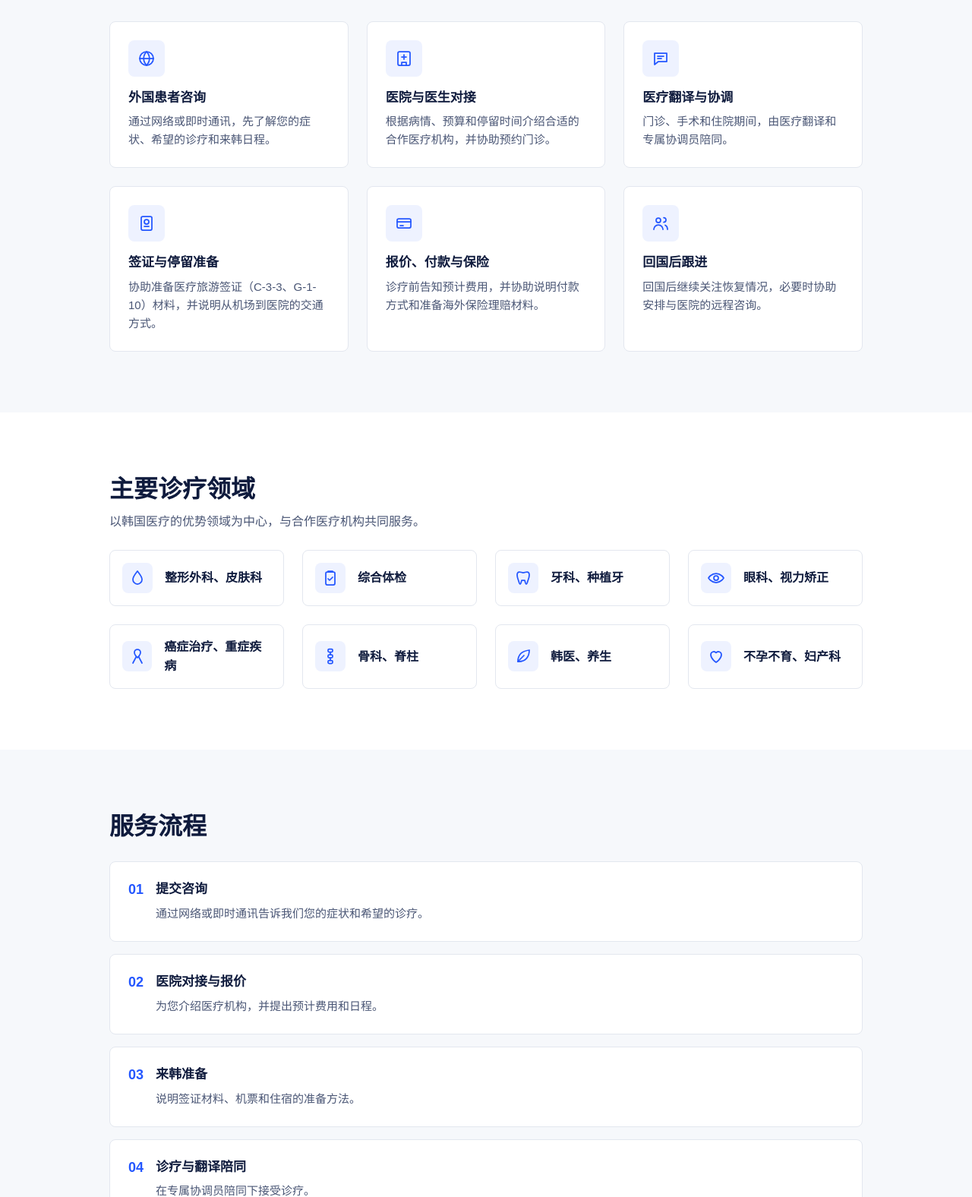
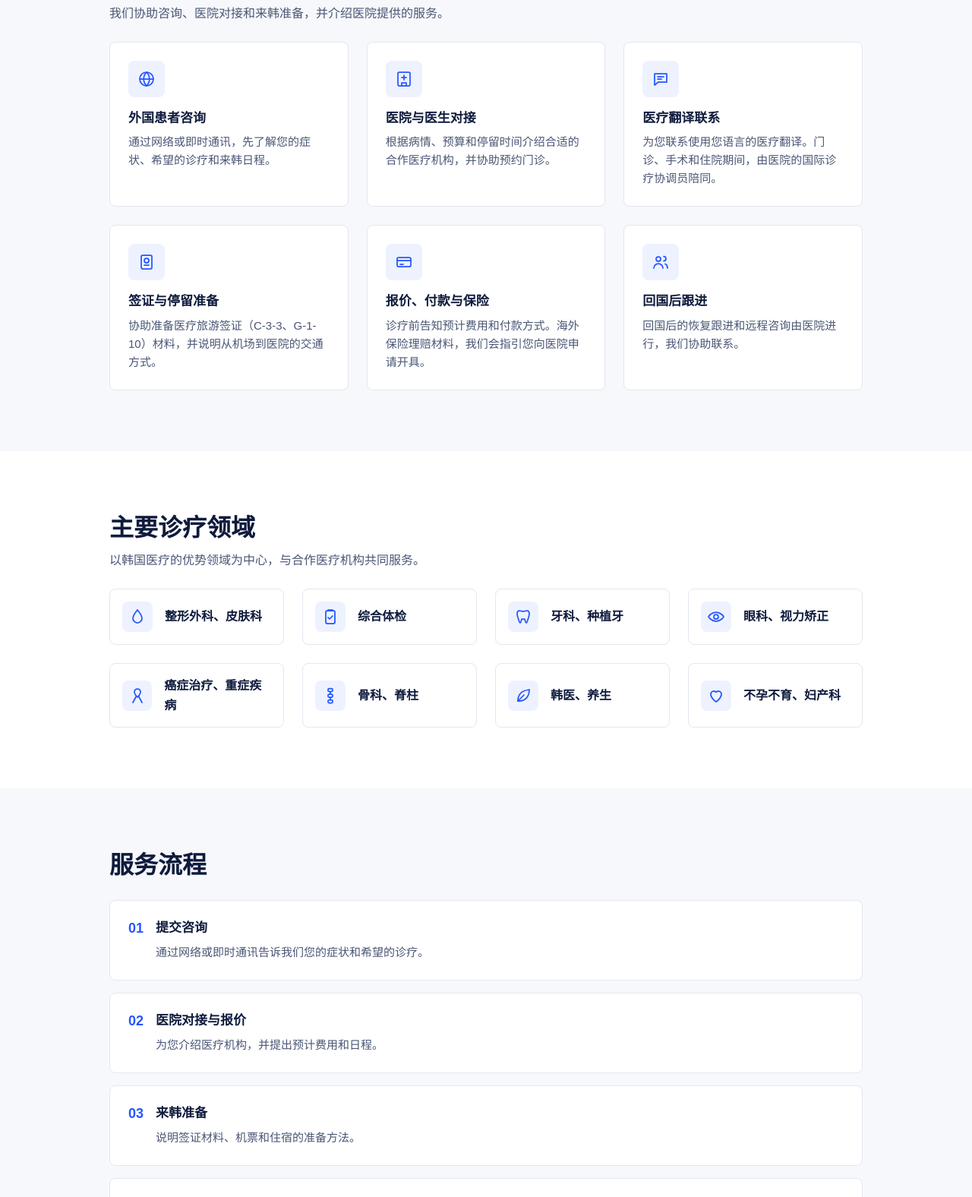
Before and after one commit to taewan4567-pixel/olla-mnp-homepage, a plain HTML site: page zh/medical.html in a window 1280 px wide. Shown: the part 1224-2800 px from the top of the page at 76% size. Drawn offline with Linux system fonts and the light colour scheme; a web font is replaced by a local one.

Commit message:
문구: 코디네이터·원격 상담·보험 서류·귀국 뒤 관리는 병원 제공, 저희는 연결·안내 (zh)

```diff
--- a/zh/medical.html
+++ b/zh/medical.html
@@ -4,9 +4,9 @@
   <meta charset="UTF-8">
   <meta name="viewport" content="width=device-width, initial-scale=1">
   <title>就医指南 | Olla Guide</title>
-  <meta name="description" content="为外国患者提供医院对接、医疗翻译、签证与停留准备及回国后跟进。韩国大邱广域市登记的外国患者招揽机构。">
+  <meta name="description" content="为外国患者提供医院对接、医疗翻译、签证与停留准备及回国后跟进指引。韩国大邱广域市登记的外国患者招揽机构。">
   <meta property="og:title" content="就医指南 | Olla Guide">
-  <meta property="og:description" content="为外国患者提供医院对接、医疗翻译、签证与停留准备及回国后跟进。韩国大邱广域市登记的外国患者招揽机构。">
+  <meta property="og:description" content="为外国患者提供医院对接、医疗翻译、签证与停留准备及回国后跟进指引。韩国大邱广域市登记的外国患者招揽机构。">
   <meta property="og:type" content="website">
   <meta property="og:url" content="https://ollamnpsolution.com/zh/medical.html">
   <link rel="canonical" href="https://ollamnpsolution.com/zh/medical.html">
@@ -43,7 +43,7 @@
   <section class="page-hero"><div class="container">
     <span class="kicker">大邱广域市登记的外国患者招揽机构</span>
     <h1>赴韩就医指南</h1>
-    <p class="lead">从初次咨询到医院对接、翻译陪同以及回国后的跟进，我们都会协助您。</p>
+    <p class="lead">我们协助您完成咨询、医院对接和翻译联系。回国后的跟进由医院继续负责，我们会为您指引。</p>
     <div class="btn-row"><a class="btn" href="#contact">在线咨询</a><a class="btn btn-line" href="#process">查看服务流程</a></div>
     <nav class="chips" aria-label="赴韩就医指南"><a class="chip" href="#about">公司介绍</a><a class="chip" href="#services">服务内容</a><a class="chip" href="#fields">诊疗领域</a><a class="chip" href="#process">服务流程</a><a class="chip" href="#why">选择我们的理由</a><a class="chip" href="#official">官方机构信息</a><a class="chip" href="#contact">咨询</a></nav>
   </div></section>
@@ -62,14 +62,14 @@
 
   <section class="sec alt" id="services"><div class="container">
     <h2>服务内容</h2>
-    <p class="sec-desc">从咨询到回国后的跟进，我们陪您完成每一步。</p>
+    <p class="sec-desc">我们协助咨询、医院对接和来韩准备，并介绍医院提供的服务。</p>
     <div class="grid g3">
       <article class="card"><div class="icon"><svg viewBox="0 0 24 24" width="24" height="24" fill="none" stroke="currentColor" stroke-width="1.75" stroke-linecap="round" stroke-linejoin="round" aria-hidden="true"><circle cx="12" cy="12" r="9"/><path d="M3 12h18"/><path d="M12 3c2.5 2.6 3.8 5.6 3.8 9s-1.3 6.4-3.8 9c-2.5-2.6-3.8-5.6-3.8-9S9.5 5.6 12 3z"/></svg></div><h3>外国患者咨询</h3><p>通过网络或即时通讯，先了解您的症状、希望的诊疗和来韩日程。</p></article>
       <article class="card"><div class="icon"><svg viewBox="0 0 24 24" width="24" height="24" fill="none" stroke="currentColor" stroke-width="1.75" stroke-linecap="round" stroke-linejoin="round" aria-hidden="true"><rect x="4" y="3" width="16" height="18" rx="2"/><path d="M12 7v6M9 10h6"/><path d="M9 21v-4h6v4"/></svg></div><h3>医院与医生对接</h3><p>根据病情、预算和停留时间介绍合适的合作医疗机构，并协助预约门诊。</p></article>
-      <article class="card"><div class="icon"><svg viewBox="0 0 24 24" width="24" height="24" fill="none" stroke="currentColor" stroke-width="1.75" stroke-linecap="round" stroke-linejoin="round" aria-hidden="true"><path d="M4 5h16v11H9l-5 4z"/><path d="M8 9h8M8 12h5"/></svg></div><h3>医疗翻译与协调</h3><p>门诊、手术和住院期间，由医疗翻译和专属协调员陪同。</p></article>
+      <article class="card"><div class="icon"><svg viewBox="0 0 24 24" width="24" height="24" fill="none" stroke="currentColor" stroke-width="1.75" stroke-linecap="round" stroke-linejoin="round" aria-hidden="true"><path d="M4 5h16v11H9l-5 4z"/><path d="M8 9h8M8 12h5"/></svg></div><h3>医疗翻译联系</h3><p>为您联系使用您语言的医疗翻译。门诊、手术和住院期间，由医院的国际诊疗协调员陪同。</p></article>
       <article class="card"><div class="icon"><svg viewBox="0 0 24 24" width="24" height="24" fill="none" stroke="currentColor" stroke-width="1.75" stroke-linecap="round" stroke-linejoin="round" aria-hidden="true"><rect x="5" y="3" width="14" height="18" rx="2"/><circle cx="12" cy="10" r="3"/><path d="M9 16h6"/></svg></div><h3>签证与停留准备</h3><p>协助准备医疗旅游签证（C-3-3、G-1-10）材料，并说明从机场到医院的交通方式。</p></article>
-      <article class="card"><div class="icon"><svg viewBox="0 0 24 24" width="24" height="24" fill="none" stroke="currentColor" stroke-width="1.75" stroke-linecap="round" stroke-linejoin="round" aria-hidden="true"><rect x="3" y="6" width="18" height="12" rx="2"/><path d="M3 10h18M7 15h4"/></svg></div><h3>报价、付款与保险</h3><p>诊疗前告知预计费用，并协助说明付款方式和准备海外保险理赔材料。</p></article>
-      <article class="card"><div class="icon"><svg viewBox="0 0 24 24" width="24" height="24" fill="none" stroke="currentColor" stroke-width="1.75" stroke-linecap="round" stroke-linejoin="round" aria-hidden="true"><circle cx="9" cy="8" r="3"/><path d="M3 20c0-3.3 2.7-6 6-6s6 2.7 6 6"/><path d="M16 4.5a3 3 0 0 1 0 6M18 14.5c1.8.8 3 2.8 3 5.5"/></svg></div><h3>回国后跟进</h3><p>回国后继续关注恢复情况，必要时协助安排与医院的远程咨询。</p></article>
+      <article class="card"><div class="icon"><svg viewBox="0 0 24 24" width="24" height="24" fill="none" stroke="currentColor" stroke-width="1.75" stroke-linecap="round" stroke-linejoin="round" aria-hidden="true"><rect x="3" y="6" width="18" height="12" rx="2"/><path d="M3 10h18M7 15h4"/></svg></div><h3>报价、付款与保险</h3><p>诊疗前告知预计费用和付款方式。海外保险理赔材料，我们会指引您向医院申请开具。</p></article>
+      <article class="card"><div class="icon"><svg viewBox="0 0 24 24" width="24" height="24" fill="none" stroke="currentColor" stroke-width="1.75" stroke-linecap="round" stroke-linejoin="round" aria-hidden="true"><circle cx="9" cy="8" r="3"/><path d="M3 20c0-3.3 2.7-6 6-6s6 2.7 6 6"/><path d="M16 4.5a3 3 0 0 1 0 6M18 14.5c1.8.8 3 2.8 3 5.5"/></svg></div><h3>回国后跟进</h3><p>回国后的恢复跟进和远程咨询由医院进行，我们协助联系。</p></article>
     </div>
   </div></section>
 
@@ -94,8 +94,8 @@
       <li><span class="step-no">01</span><div><h3>提交咨询</h3><p>通过网络或即时通讯告诉我们您的症状和希望的诊疗。</p></div></li>
       <li><span class="step-no">02</span><div><h3>医院对接与报价</h3><p>为您介绍医疗机构，并提出预计费用和日程。</p></div></li>
       <li><span class="step-no">03</span><div><h3>来韩准备</h3><p>说明签证材料、机票和住宿的准备方法。</p></div></li>
-      <li><span class="step-no">04</span><div><h3>诊疗与翻译陪同</h3><p>在专属协调员陪同下接受诊疗。</p></div></li>
-      <li><span class="step-no">05</span><div><h3>回国后跟进</h3><p>回国后继续关注恢复情况，保持沟通。</p></div></li>
+      <li><span class="step-no">04</span><div><h3>诊疗与翻译</h3><p>在医院国际诊疗协调员的陪同下接受诊疗，我们也为您联系医疗翻译。</p></div></li>
+      <li><span class="step-no">05</span><div><h3>回国后跟进</h3><p>回国后的恢复跟进和远程咨询由医院进行，我们协助联系。</p></div></li>
     </ol>
   </div></section>
 
```
Also changed, not shown: zh/index.html (+3 -3 lines).
